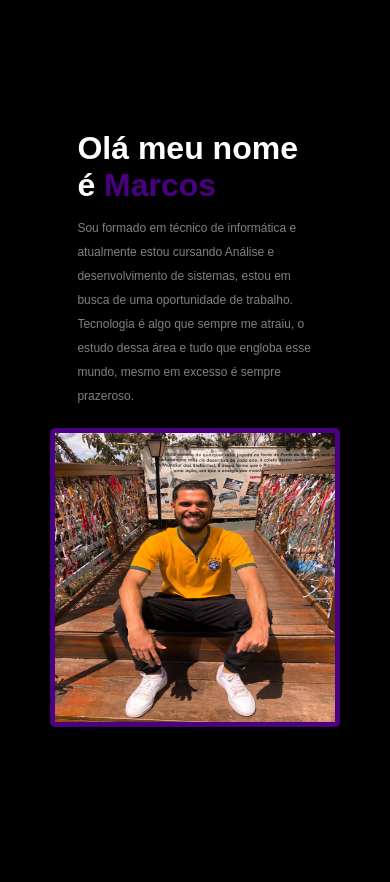
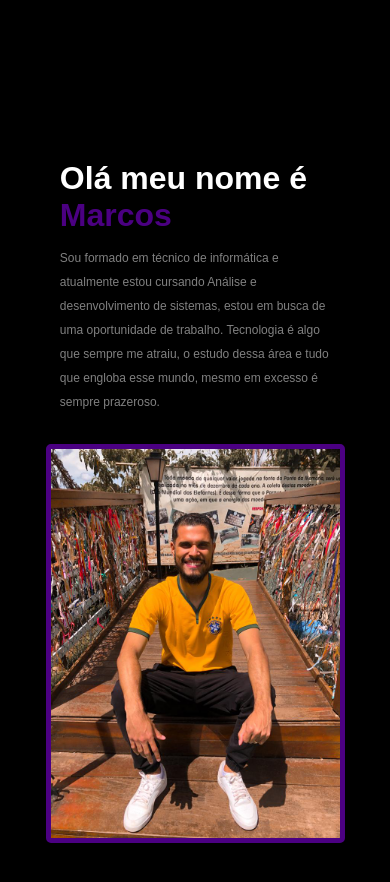
Before and after one commit to meke19/portfolio, a React (Vite) app: page / in a window 390 px wide. Shown: the part 2680-3562 px from the top of the page. Built offline with nearby package versions, Linux system fonts and the light colour scheme.

Commit message:
img projeto pronto

```diff
--- a/src/styles/components/aboutMe.sass
+++ b/src/styles/components/aboutMe.sass
@@ -32,8 +32,8 @@
             width: 100%
             margin-bottom: 20px
             .describe
-                width: 67%
-                margin-bottom: 20px
+                width: 77%
+                margin: 30px auto
             .MyPicture img
-                width: 290px
-                height: 299px
+                width: 299px
+                height: 399px
```
Also changed, not shown: src/img/imgAbout3.jpeg (added), src/img/imgAbout4.jpeg (added).
